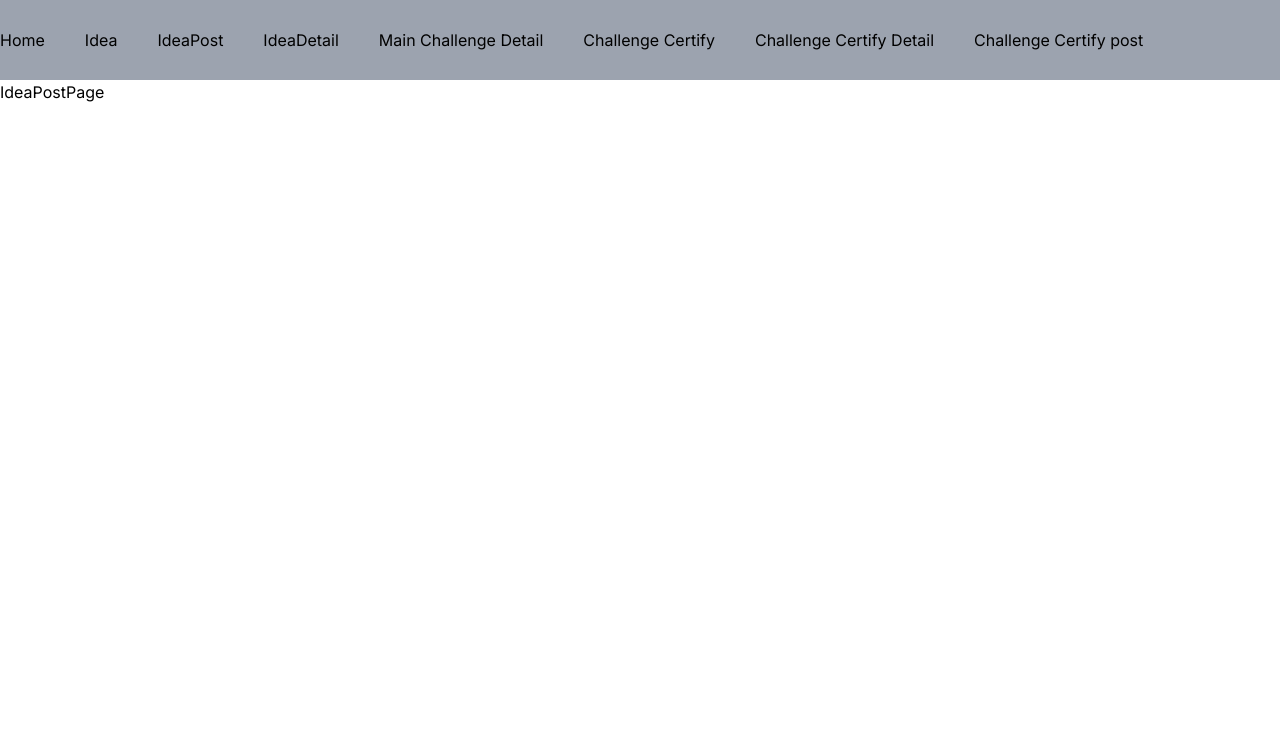
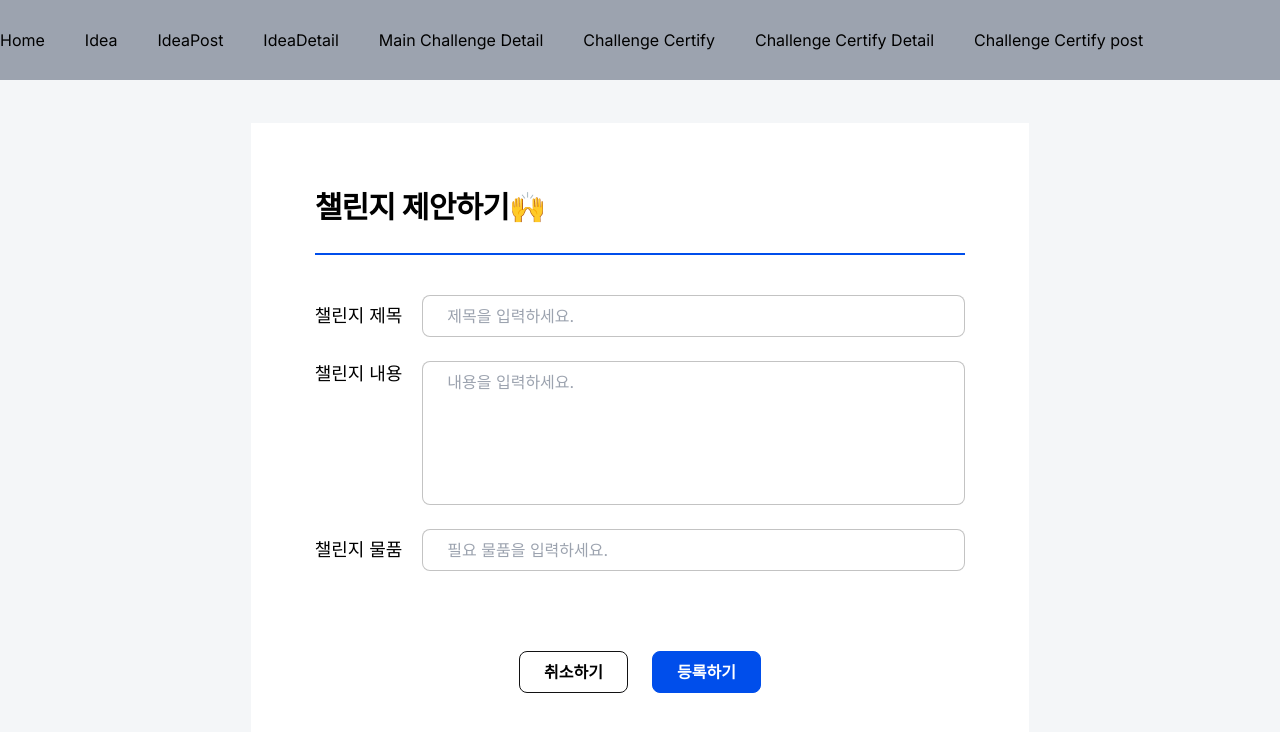
Before and after one commit to Hanbyul-Choi/Project-13.7, a Next.js app: page /idea/post in a window 1280 px wide. Shown: the top 732 px of the page. Built offline with nearby package versions, Linux system fonts and the light colour scheme.

Commit message:
Feat: 챌린지 제안하기 페이지 레이아웃 작업

```diff
--- a/src/app/idea/post/page.tsx
+++ b/src/app/idea/post/page.tsx
@@ -1,5 +1,56 @@
-import React from 'react';
+'use client';
+import { useState } from 'react';
+
+import Button from '@/components/common/Button';
+import { Input } from '@/components/common/Input';
+import { Label } from '@/components/common/Label';
+import SingleLayout from '@/components/layout/SingleLayout';
 
 export default function IdeaPostPage() {
-  return <div>IdeaPostPage</div>;
+  const [title, setTitle] = useState<string>('');
+  const [contents, setContents] = useState<string>('');
+  const [product, setProduct] = useState<string>('');
+
+  console.log('title', title);
+  console.log('contents', contents);
+  console.log('product', product);
+
+  return (
+    // <SingleLayout title="챌린지 제안하기🙌" animal="북극곰을">
+    <SingleLayout title="챌린지 제안하기🙌">
+      <form>
+        <div className="flex items-center justify-center">
+          <Label size="" name="title">
+            챌린지 제목
+          </Label>
+          <Input placeholder="제목을 입력하세요." _size="lg" id="title" inputStyle="ml-[20px]" onChange={e => setTitle(e.target.value)} />
+        </div>
+        <div className="flex justify-center my-[24px]">
+          <Label size="" name="contents">
+            챌린지 내용
+          </Label>
+          <textarea
+            placeholder="내용을 입력하세요."
+            id="contents"
+            className="rounded-lg font-normal text-base border border-opacityblack outline-none w-[543px] py-[8px] px-[24px] h-[144px] ml-[20px] resize-none"
+            onChange={e => setContents(e.target.value)}
+          />
+        </div>
+        <div className="flex items-center justify-center">
+          <Label size="" name="product">
+            챌린지 물품
+          </Label>
+          <Input placeholder="필요 물품을 입력하세요." _size="lg" id="product" inputStyle="ml-[20px]" onChange={e => setProduct(e.target.value)} />
+        </div>
+        <div className="flex items-center justify-center mt-20">
+          <Button btnType="black" size="small">
+            취소하기
+          </Button>
+          <Button btnType="primary" size="small" buttonStyle="ml-6">
+            등록하기
+          </Button>
+        </div>
+      </form>
+    </SingleLayout>
+  );
 }
--- a/src/components/common/Button.tsx
+++ b/src/components/common/Button.tsx
@@ -7,12 +7,14 @@ type ButtonProps = {
   onClick?: (event: React.MouseEvent<HTMLElement>) => void;
   type?: 'button' | 'submit' | 'reset';
   rounded?: boolean;
+  buttonStyle?: string;
 };
 
-const Button: React.FC<ButtonProps> = ({ children, btnType, size, onClick, rounded }) => {
+const Button: React.FC<ButtonProps> = ({ children, btnType, size, onClick, rounded, buttonStyle }) => {
   let buttonSize = '';
   let buttonType = '';
   let buttonRounded = 'rounded-lg';
+  const buttonDefault = 'cursor-pointer flex gap-1 items-center box-border font-semibold transition ease-in-out duration-300 hover:box-border';
 
   if (rounded) buttonRounded = 'rounded-full';
 
@@ -41,7 +43,7 @@ const Button: React.FC<ButtonProps> = ({ children, btnType, size, onClick, round
   }
 
   return (
-    <button onClick={onClick} className={`cursor-pointer flex gap-1 items-center box-border font-semibold transition ease-in-out duration-300 hover:box-border ${buttonSize} ${buttonRounded} ${buttonType}`}>
+    <button onClick={onClick} className={`${buttonDefault} ${buttonSize} ${buttonRounded} ${buttonType} ${buttonStyle}`}>
       {children}
     </button>
   );
--- a/src/components/common/Input.tsx
+++ b/src/components/common/Input.tsx
@@ -1,23 +1,18 @@
-'use client'
+'use client';
 
-import { type InputHTMLAttributes } from "react";
+import { type InputHTMLAttributes } from 'react';
 
 interface InputProps extends InputHTMLAttributes<HTMLInputElement> {
   _size: string;
   type?: string;
+  inputStyle?: string;
   onChange?: (event: React.ChangeEvent<HTMLInputElement>) => void;
 }
 
-export const Input = ({
-  _size,
-  onChange,
-  type,
-  ...props
-}: InputProps) => {
-  let inputSize: string = ''
+export const Input = ({ _size, onChange, type, inputStyle, ...props }: InputProps) => {
+  let inputSize: string = '';
 
-
-  const inputDefault = 'rounded-lg font-normal text-base border-2 border-opacityblack outline-none ';
+  const inputDefault = 'rounded-lg font-normal text-base border border-opacityblack outline-none ';
   const sizeFunc = () => {
     switch (_size) {
       case 'sm':
@@ -25,18 +20,11 @@ export const Input = ({
       case 'md':
         return (inputSize = 'w-[473px] h-[51px] py-[12px] px-[40px]');
       case 'lg':
-        return (inputSize = 'w-[543px] py-[8px] px-[8px]');
+        return (inputSize = 'w-[543px] py-[8px] px-[24px]');
     }
   };
   sizeFunc();
-  return (
-    <input
-      type={type}
-      className={`${inputDefault} ${inputSize} `}
-      onChange={onChange}
-      {...props}
-    />
-  );
+  return <input type={type} className={`${inputDefault} ${inputSize} ${inputStyle} `} onChange={onChange} {...props} />;
 };
 
 // width 기준으로 사이즈 지정 / 로그인폼 => sm / 댓글=> md / post title, content => lg
--- a/src/components/common/Modal.tsx
+++ b/src/components/common/Modal.tsx
@@ -6,12 +6,12 @@ import { createPortal } from 'react-dom';
 import { useModalStore } from '@/store/modalStore';
 
 type ModalProps = {
-  children: React.ReactElement;
+  children: React.ReactNode;
 };
 
 const Modal: React.FC<ModalProps> = ({ children }) => {
   const [isCSR, setIsCSR] = useState<boolean>(false);
-  const { closeModal } = useModalStore(state => state);
+  const { isOpen, closeModal } = useModalStore(state => state);
 
   useEffect(() => {
     setIsCSR(true);
@@ -21,7 +21,8 @@ const Modal: React.FC<ModalProps> = ({ children }) => {
   if (!isCSR) return <></>;
   return (
     <>
-      {createPortal(
+      {isOpen &&
+        createPortal(
           <div>
             <div onClick={() => closeModal()} className=" absolute top-1/2 left-1/2 translate-x-[-50%] translate-y-[-50%] w-full h-screen bg-black opacity-50"></div>
             <div className="bg-white absolute top-1/2 left-1/2 px-[5.5rem] py-12 flex flex-col justify-center items-start rounded-2xl translate-x-[-50%] translate-y-[-50%]">{children}</div>
--- /dev/null
+++ b/src/components/layout/SingleLayout.tsx
@@ -0,0 +1,22 @@
+import React from 'react';
+
+type SingleLayoutProps = {
+  title: string;
+  animal?: string;
+  children: React.ReactNode;
+};
+
+const SingleLayout: React.FC<SingleLayoutProps> = ({ title, children, animal }) => {
+  return (
+    <div className="bg-[#F4F6F8] w-full h-[calc(100vh-80px)] flex justify-center items-center">
+      <div className="inline-block p-16 bg-[white] shadow-[0_1px_5px_-0px_rgba(53, 60, 73, 0.08)]">
+        {animal && <p className="text-sm text-blue leading-[150%] font-medium py-1 px-4 bg-[#d4e0f9] inline-block rounded mb-2.5 ">{animal} 위한 챌린지</p>}
+        <h3>{title}</h3>
+        <hr className="w-full mt-6 mb-10 border border-blue" />
+        {children}
+      </div>
+    </div>
+  );
+};
+
+export default SingleLayout;
```
Lines whose indentation alone changed are shown as unchanged.
